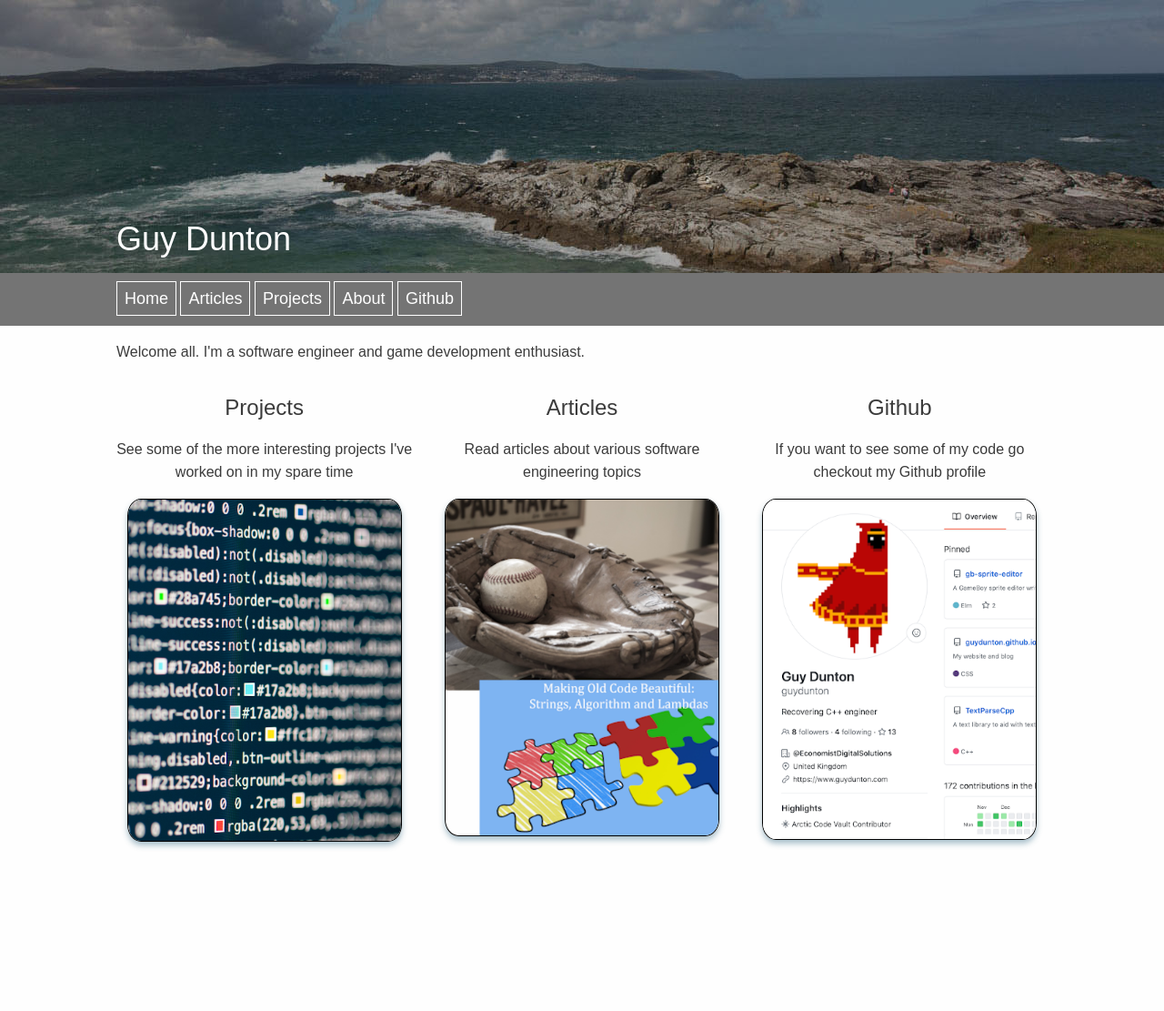
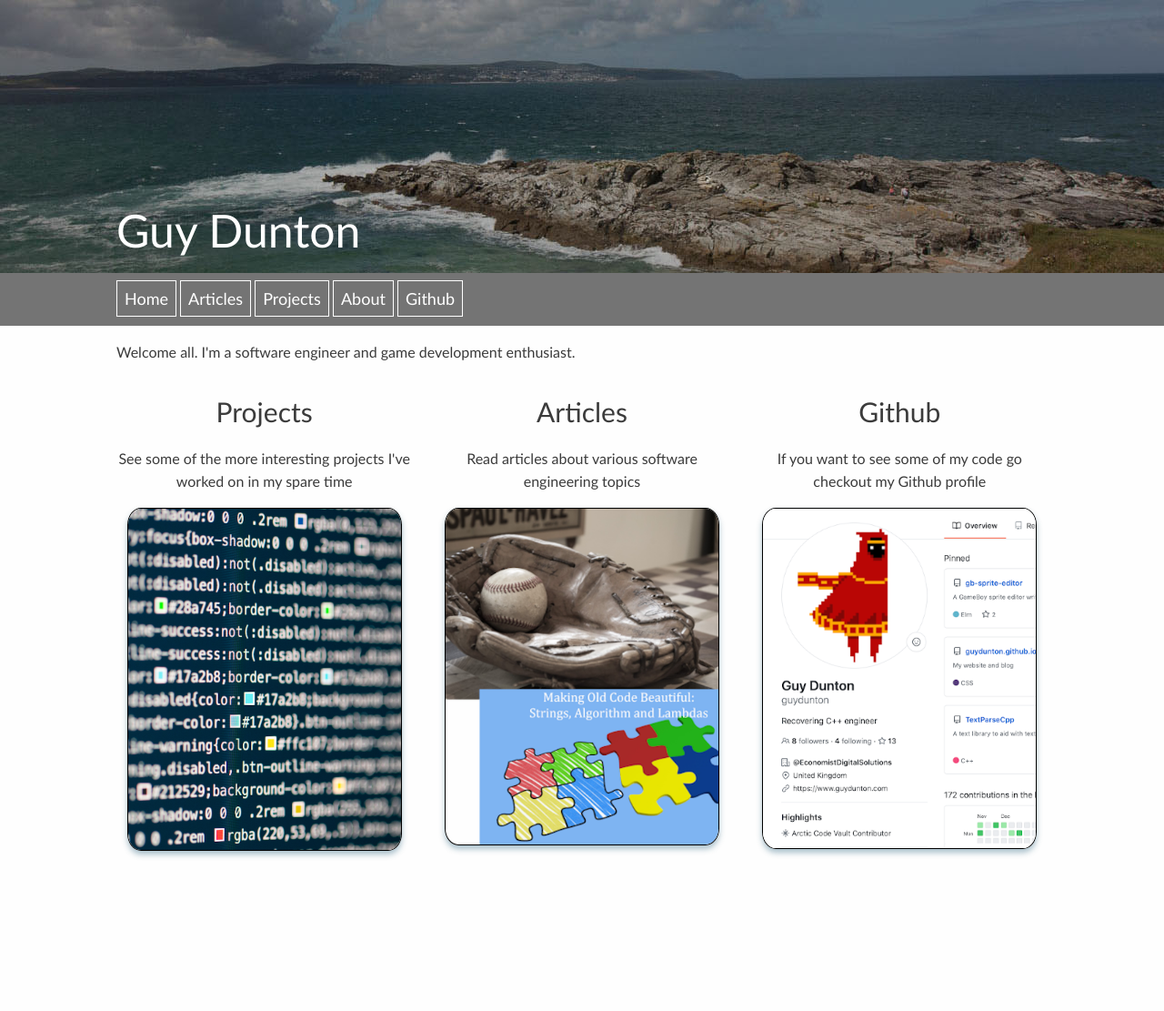
Before and after one commit to guydunton/guydunton.github.io, a Jekyll site: the page built from index.html, in a window 1280 px wide. Shown: the whole page at 91% size. Built offline with Jekyll 4.4.1, drawn with Linux system fonts in a browser that asks for light colours.

Commit message:
Improve header fonts

```diff
--- a/_sass/default.scss
+++ b/_sass/default.scss
@@ -1,7 +1,7 @@
 body {
   background-color: #fefefe;
   color: rgb(59, 59, 59);
-  font-family: Arial, Helvetica, sans-serif;
+  font-family: 'Calibri', Helvetica, sans-serif;
   font-size: 16px;
   line-height: 1.6em;
   margin: 0 0 10rem 0;
@@ -9,11 +9,18 @@ body {
 
 h1 {
   text-align: center;
-  font-weight: 400;
+  font-size: 50px;
+  font-weight: 200;
 }
 
 h2 {
-  font-weight: 500;
+  font-size: 30px;
+  font-weight: 200;
+}
+
+h3 {
+  font-size: 25px;
+  font-weight: 400;
 }
 
 a {
@@ -173,6 +180,10 @@ code {
   body {
     font-size: 14.5px;
   }
+
+  h1 {
+    font-size: 35px;
+  }
 }
 
 @media only screen and (min-width: 1920px) {
```
